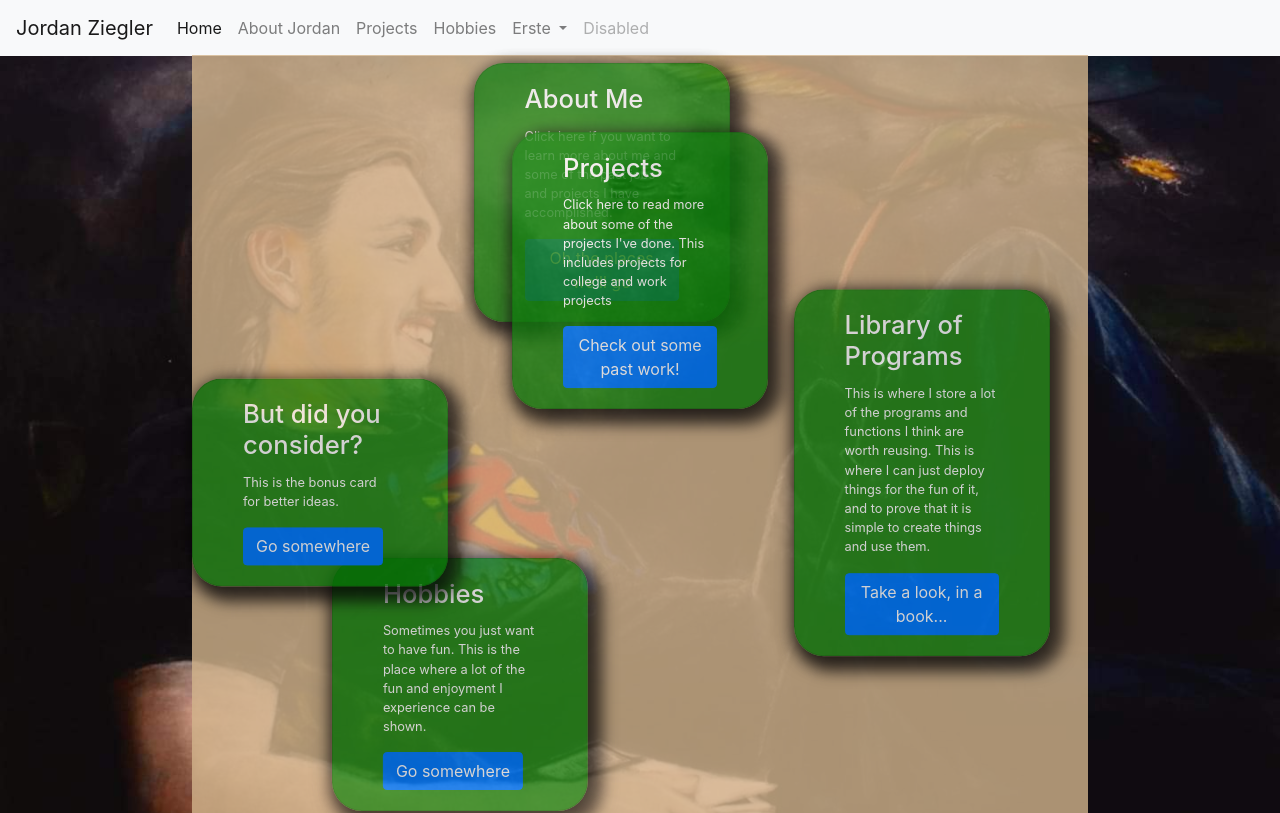
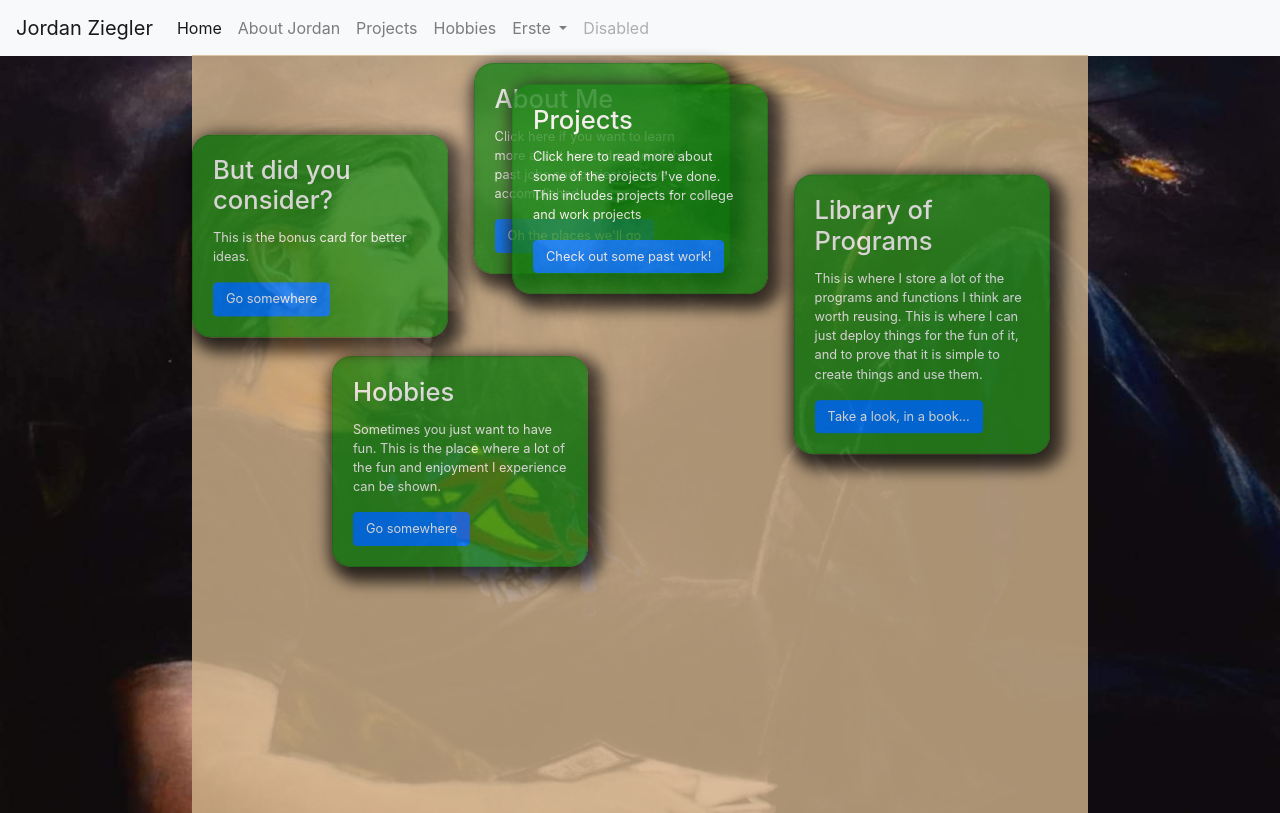
Before and after one commit to jordanzeeg/ziegler-website, an Angular app: page /info in a window 1280 px wide. Shown: the top 813 px of the page. Built offline with nearby package versions, Linux system fonts and the light colour scheme.

Commit message:
final style of cards for contents-table

```diff
--- a/src/app/contents-table/contents-table.component.html
+++ b/src/app/contents-table/contents-table.component.html
@@ -4,65 +4,45 @@
 	<div class="card jcard" id = "ersteCard">
 	  <a routerLink="/about">
 	  	<div class="card-body">
-	  		<div class= "container">
-	  			<div class = "col">
 		    <h5 class="card-title">About Me</h5>
 		    <p class="card-text">Click here if you want to learn more about me and some of the past jobs and projects I have accomplished. </p>
-		    <a href="#" class="btn btn-primary">Oh the places we'll go</a>
-				</div>
-			</div>
+		    <a href="#" class="btn btn-primary btn-text">Oh the places we'll go</a>
 		</div>
 	  </a>
 	</div>
 	<div class="card jcard" id = "zweiteCard">
 	  <a routerLink="/projects">
 	  	<div class="card-body">
-	  		<div class= "container">
-	  			<div class = "col">
 		    <h5 class="card-title">Projects</h5>
 		    <p class="card-text">Click here to read more about some of the projects I've done. This includes projects for college and work projects</p>
-		    <a routerLink="/projects" class="btn btn-primary">Check out some past work!</a>
-				</div>
-			</div>
+		    <a routerLink="/projects" class="btn btn-primary btn-text">Check out some past work!</a>
 		</div>
 	  </a>
 	</div>
 	<div class="card jcard " id = "dritteCard">
 	  <a href = "https://www.google.com">
 	  	<div class="card-body">
-	  		<div class= "container">
-	  			<div class = "col">
 		    <h5 class="card-title">Library of Programs</h5>
 		    <p class="card-text">This is where I store a lot of the programs and functions I think are worth reusing. This is where I can just deploy things for the fun of it, and to prove that it is simple to create things and use them.</p>
-		    <a href="#" class="btn btn-primary">Take a look, in a book...</a>
-				</div>
-			</div>
+		    <a href="#" class="btn btn-primary btn-text">Take a look, in a book...</a>
 		</div>
 	  </a>
 	</div>
 	<div class="card jcard" id = "vierteCard">
 	  <a routerLink="/hobbies">
 	  	<div class="card-body">
-	  		<div class= "container">
-	  			<div class = "col">
 		    <h5 class="card-title">Hobbies</h5>
 		    <p class="card-text">Sometimes you just want to have fun. This is the place where a lot of the fun and enjoyment I experience can be shown.</p>
-		    <a routerLink = "/hobbies" class="btn btn-primary">Go somewhere</a>
-				</div>
-			</div>
+		    <a routerLink = "/hobbies" class="btn btn-primary btn-text">Go somewhere</a>
 		</div>
 	  </a>
 	</div>
 	<div class="card jcard" id = "funfteCard">
 	  <a href = "https://www.google.com">
 	  	<div class="card-body">
-	  		<div class= "container">
-	  			<div class = "col">
 		    <h5 class="card-title">But did you consider?</h5>
 		    <p class="card-text">This is the bonus card for better ideas.</p>
-		    <a href="#" class="btn btn-primary">Go somewhere</a>
-				</div>
-			</div>
+		    <a href="#" class="btn btn-primary btn-text">Go somewhere</a>
 		</div>
 	  </a>
 	</div>
--- a/src/app/contents-table/contents-table.component.scss
+++ b/src/app/contents-table/contents-table.component.scss
@@ -14,7 +14,7 @@
 	box-shadow:  8px 8px 15px 7px rgba(0, 0, 0, 0.61), 0 6px 20px 0 rgba(0, 0, 0, 0.61);
 	background-color: rgb(0,130,0,.8);
 	color: white;
-	border-radius: 30px;
+	border-radius: 1.5em;
 	font-size: 1vw;
 }
 h5 {
@@ -34,7 +34,9 @@ a:visited {
 	text-decoration: none;
 }
 
-
+.btn-text {
+	font-size: 1em;
+}
 
 /* add generic styling to place them nonsequentially, and add css animation to move up and down*/
 
```
